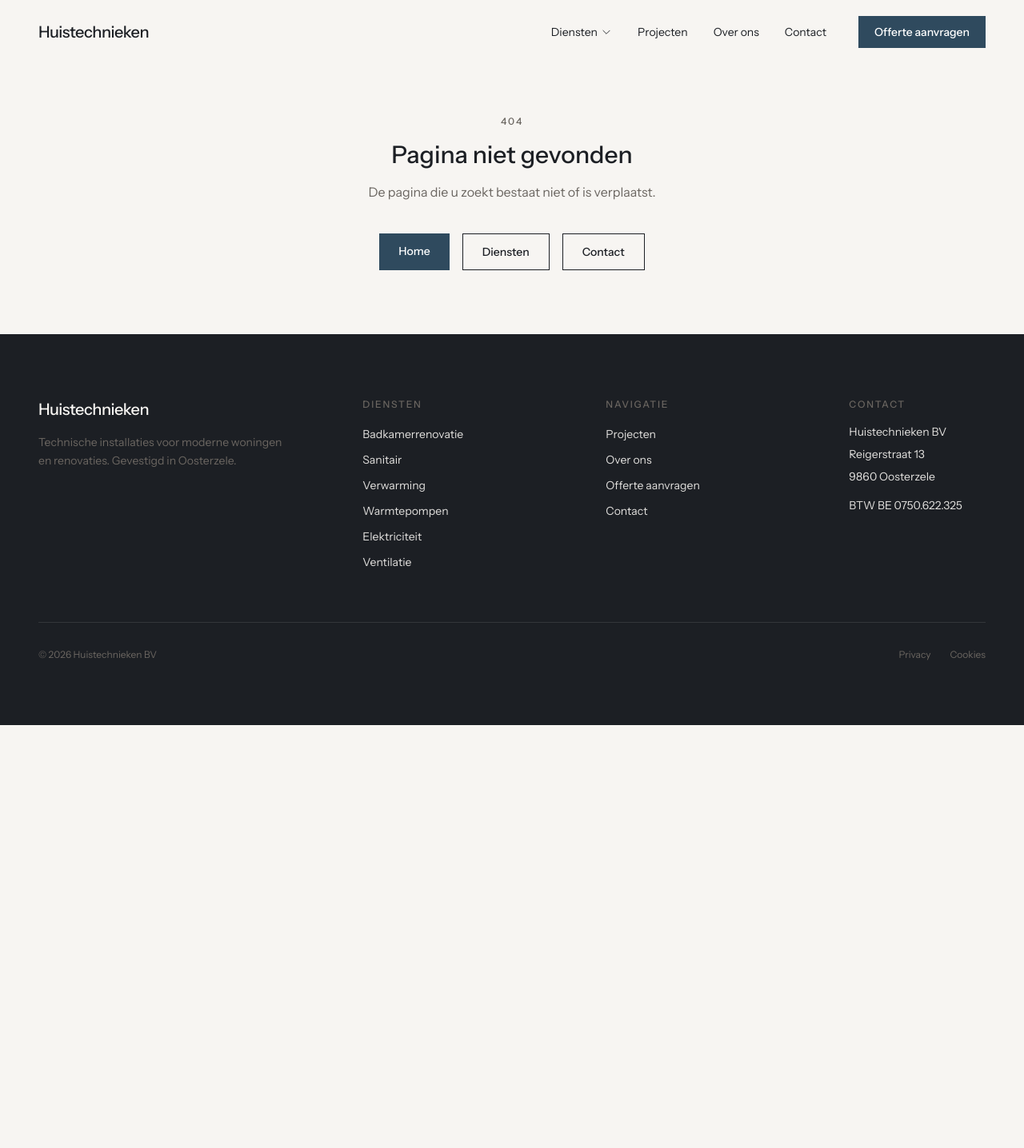
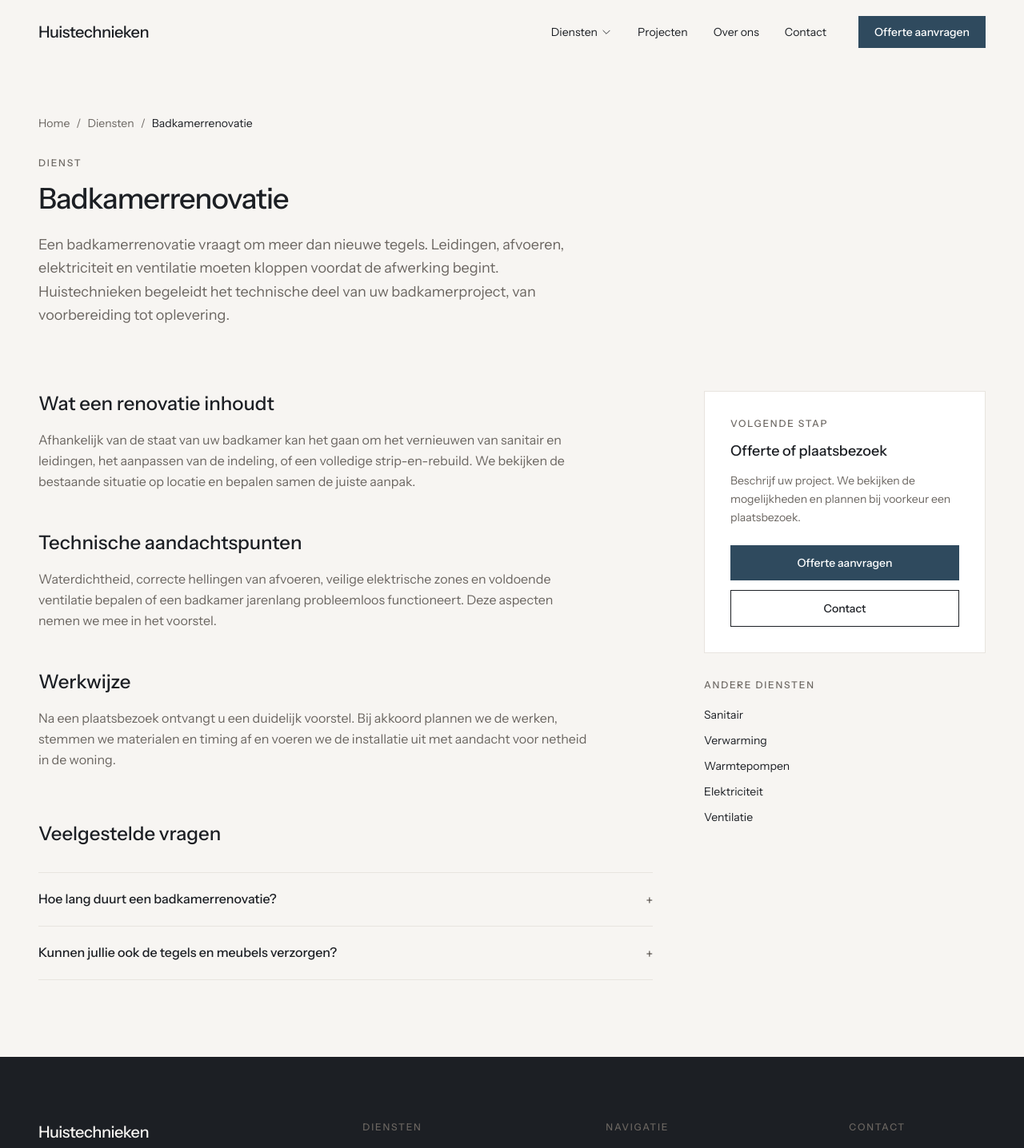
Before and after one commit to muwattah/huistechnieken, a Next.js app: page /diensten/badkamerrenovatie/ in a window 1280 px wide. Before the commit this address had no page. Shown: the top 1436 px of the page at 80% size. Before the commit the page ends 907 px from the top, so only its background shows below. Built offline with nearby package versions, Linux system fonts and the light colour scheme.

Commit message:
Add dynamic service detail pages with breadcrumb, FAQ and sticky CTA

```diff
--- /dev/null
+++ b/src/app/diensten/[slug]/page.tsx
@@ -0,0 +1,154 @@
+import Link from "next/link";
+import type { Metadata } from "next";
+import { notFound } from "next/navigation";
+import { services, getService } from "@/lib/services";
+
+type Props = {
+  params: Promise<{ slug: string }>;
+};
+
+export async function generateStaticParams() {
+  return services.map((s) => ({ slug: s.slug }));
+}
+
+export async function generateMetadata({ params }: Props): Promise<Metadata> {
+  const { slug } = await params;
+  const service = getService(slug);
+  if (!service) {
+    return { title: "Dienst niet gevonden" };
+  }
+  return {
+    title: service.title,
+    description: service.description,
+    alternates: { canonical: `/diensten/${service.slug}/` },
+  };
+}
+
+export default async function ServicePage({ params }: Props) {
+  const { slug } = await params;
+  const service = getService(slug);
+  if (!service) notFound();
+
+  const otherServices = services.filter((s) => s.slug !== service.slug);
+
+  return (
+    <>
+      <section className="pt-28 md:pt-36 pb-16 md:pb-20">
+        <div className="mx-auto max-w-content px-5 md:px-8 lg:px-12">
+          <nav className="mb-8 text-sm text-mid-gray" aria-label="Breadcrumb">
+            <ol className="flex flex-wrap items-center gap-2">
+              <li>
+                <Link href="/" className="hover:text-accent transition-colors">
+                  Home
+                </Link>
+              </li>
+              <li aria-hidden="true">/</li>
+              <li>
+                <Link href="/diensten/" className="hover:text-accent transition-colors">
+                  Diensten
+                </Link>
+              </li>
+              <li aria-hidden="true">/</li>
+              <li className="text-charcoal">{service.title}</li>
+            </ol>
+          </nav>
+
+          <p className="section-label mb-4">Dienst</p>
+          <h1 className="text-3xl md:text-4xl font-medium tracking-tight text-charcoal mb-6 max-w-2xl">
+            {service.title}
+          </h1>
+          <p className="text-lg text-mid-gray max-w-2xl leading-relaxed">
+            {service.intro}
+          </p>
+        </div>
+      </section>
+
+      <section className="pb-16 md:pb-24">
+        <div className="mx-auto max-w-content px-5 md:px-8 lg:px-12">
+          <div className="grid grid-cols-1 lg:grid-cols-12 gap-12 lg:gap-16">
+            <div className="lg:col-span-8 space-y-12">
+              {service.sections.map((section) => (
+                <div key={section.title}>
+                  <h2 className="text-xl md:text-2xl font-medium text-charcoal mb-4">
+                    {section.title}
+                  </h2>
+                  <p className="text-base text-mid-gray leading-relaxed max-w-prose">
+                    {section.content}
+                  </p>
+                </div>
+              ))}
+
+              {service.faqs.length > 0 && (
+                <div className="pt-4">
+                  <h2 className="text-xl md:text-2xl font-medium text-charcoal mb-8">
+                    Veelgestelde vragen
+                  </h2>
+                  <div className="space-y-0 border-t border-warm-gray">
+                    {service.faqs.map((faq) => (
+                      <details
+                        key={faq.q}
+                        className="group border-b border-warm-gray py-5"
+                      >
+                        <summary className="flex cursor-pointer list-none items-start justify-between gap-4 text-left font-medium text-charcoal hover:text-accent transition-colors">
+                          <span>{faq.q}</span>
+                          <span className="mt-0.5 shrink-0 text-mid-gray group-open:rotate-45 transition-transform">
+                            +
+                          </span>
+                        </summary>
+                        <p className="mt-3 text-sm text-mid-gray leading-relaxed max-w-prose pr-8">
+                          {faq.a}
+                        </p>
+                      </details>
+                    ))}
+                  </div>
+                </div>
+              )}
+            </div>
+
+            <aside className="lg:col-span-4">
+              <div className="sticky top-28 space-y-8">
+                <div className="border border-warm-gray p-6 md:p-8 bg-white">
+                  <p className="section-label mb-3">Volgende stap</p>
+                  <h2 className="text-lg font-medium text-charcoal mb-3">
+                    Offerte of plaatsbezoek
+                  </h2>
+                  <p className="text-sm text-mid-gray mb-6 leading-relaxed">
+                    Beschrijf uw project. We bekijken de mogelijkheden en plannen bij voorkeur een plaatsbezoek.
+                  </p>
+                  <Link
+                    href="/offerte/"
+                    className="inline-flex w-full justify-center items-center px-5 py-3 text-sm font-medium bg-accent text-white hover:bg-charcoal transition-colors"
+                  >
+                    Offerte aanvragen
+                  </Link>
+                  <Link
+                    href="/contact/"
+                    className="mt-3 inline-flex w-full justify-center items-center px-5 py-3 text-sm font-medium border border-charcoal text-charcoal hover:bg-charcoal hover:text-white transition-colors"
+                  >
+                    Contact
+                  </Link>
+                </div>
+
+                <div>
+                  <p className="section-label mb-4">Andere diensten</p>
+                  <ul className="space-y-2">
+                    {otherServices.map((s) => (
+                      <li key={s.slug}>
+                        <Link
+                          href={`/diensten/${s.slug}/`}
+                          className="text-sm text-charcoal hover:text-accent transition-colors"
+                        >
+                          {s.title}
+                        </Link>
+                      </li>
+                    ))}
+                  </ul>
+                </div>
+              </div>
+            </aside>
+          </div>
+        </div>
+      </section>
+    </>
+  );
+}
```
